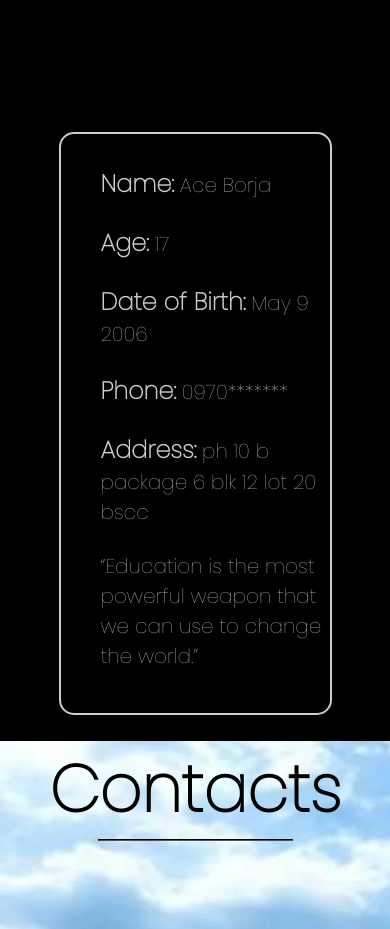
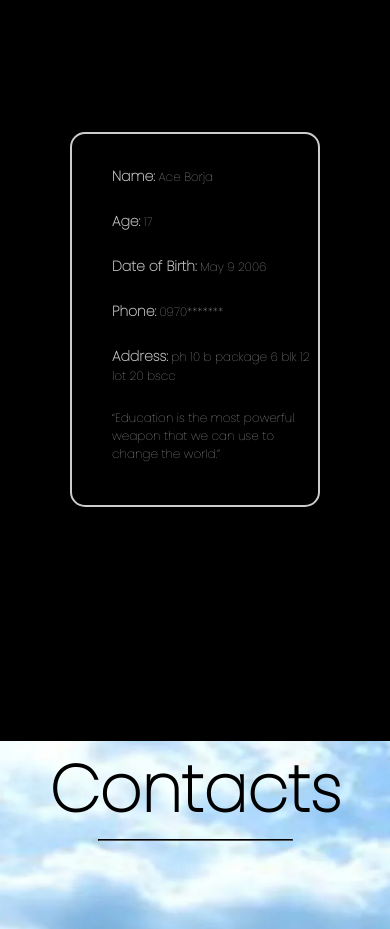
Before and after one commit to Nexusla/ace.github.io, a plain HTML site: page index.html in a window 390 px wide. Shown: the part 947-1876 px from the top of the page. Drawn offline with Linux system fonts and the light colour scheme; a web font is replaced by a local one.

Commit message:
Update styles.css

```diff
--- a/styles.css
+++ b/styles.css
@@ -348,7 +348,17 @@ a.active, a:hover {
     font-size: 20px;
   }
 
+  .div-section2 {
+    max-width: 250px;
+  }
 
+  .div-section2 p {
+    font-size: 12px;
+  }
+
+  .paragraph {
+    font-size: 14px;
+  }
 
 
 }
```
